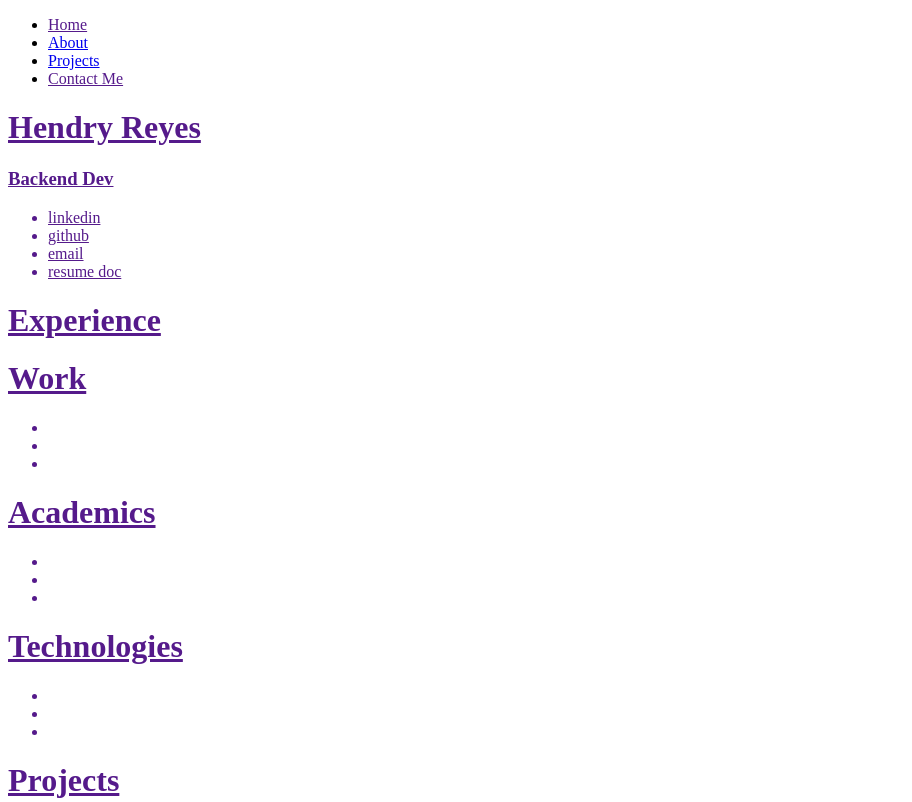
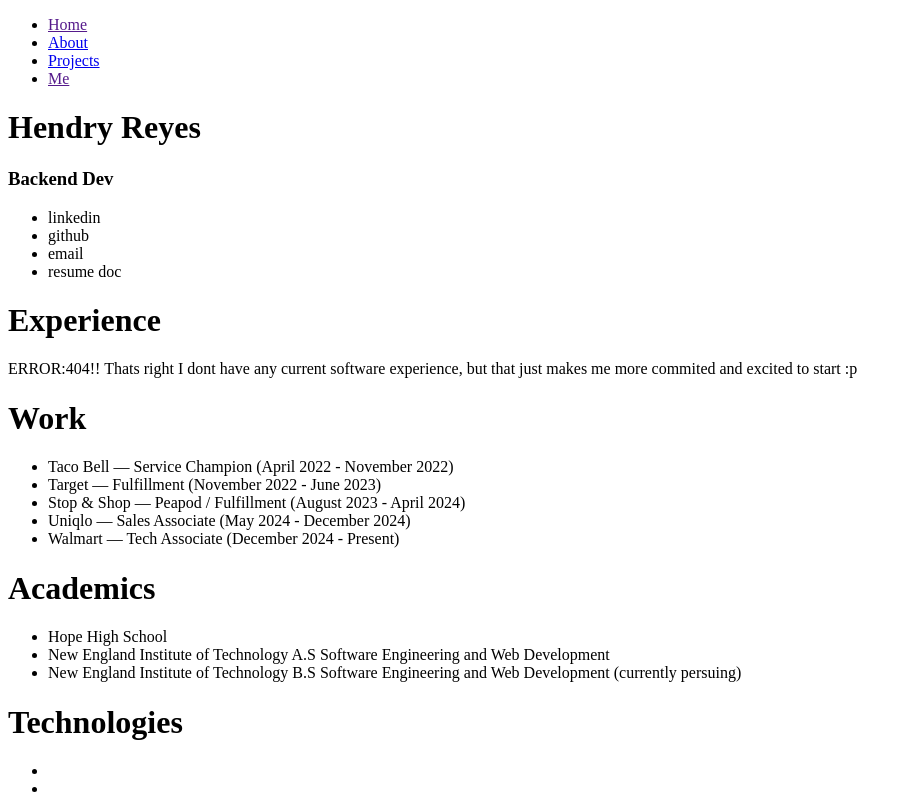
Before and after one commit to Pandie05/portfolio, a plain HTML site: page index.html in a window 1280 px wide. Shown: the top 802 px of the page, without its empty margins (0-912 px from the left). Drawn offline with Linux system fonts and the light colour scheme.

Commit message:
uhh did a lil sum sum

```diff
--- a/index.html
+++ b/index.html
@@ -15,10 +15,10 @@
     <nav>
 
         <ul>
-            <li><a href="">Home</li>
-            <li><a href="about.html">About</li>
-            <li><a href="projects.html">Projects</li>
-            <li><a href="">Contact Me</li>
+            <li><a href="">Home</li></a>
+            <li><a href="about.html">About</li></a>
+            <li><a href="projects.html">Projects</li></a>
+            <li><a href="">Me</li></a>
 
         </ul>
 
@@ -48,14 +48,18 @@
 
             <h1>Experience</h1>
 
+            <p>ERROR:404!! Thats right I dont have any current software experience, but that just makes me more commited and excited to start :p</p>
+
             <div>
 
                 <h1>Work</h1>
 
                 <ul>
-                    <li></li>
-                    <li></li>
-                    <li></li>
+                    <li>Taco Bell — Service Champion (April 2022 - November 2022)</li>
+                    <li>Target — Fulfillment (November 2022 - June 2023)</li>
+                    <li>Stop & Shop — Peapod / Fulfillment (August 2023 - April 2024)</li>
+                    <li>Uniqlo — Sales Associate (May 2024 - December 2024)</li>
+                    <li>Walmart — Tech Associate (December 2024 - Present)</li>
                 </ul>
 
             </div>
@@ -66,10 +70,11 @@
                 <h1>Academics</h1>
 
                 <ul>
-                    <li></li>
-                    <li></li>
-                    <li></li>
+                    <li>Hope High School</li>
+                    <li>New England Institute of Technology A.S Software Engineering and Web Development </li>
+                    <li>New England Institute of Technology B.S Software Engineering and Web Development (currently persuing)</li>
                 </ul>
+
             </div>
 
         </div>
```
